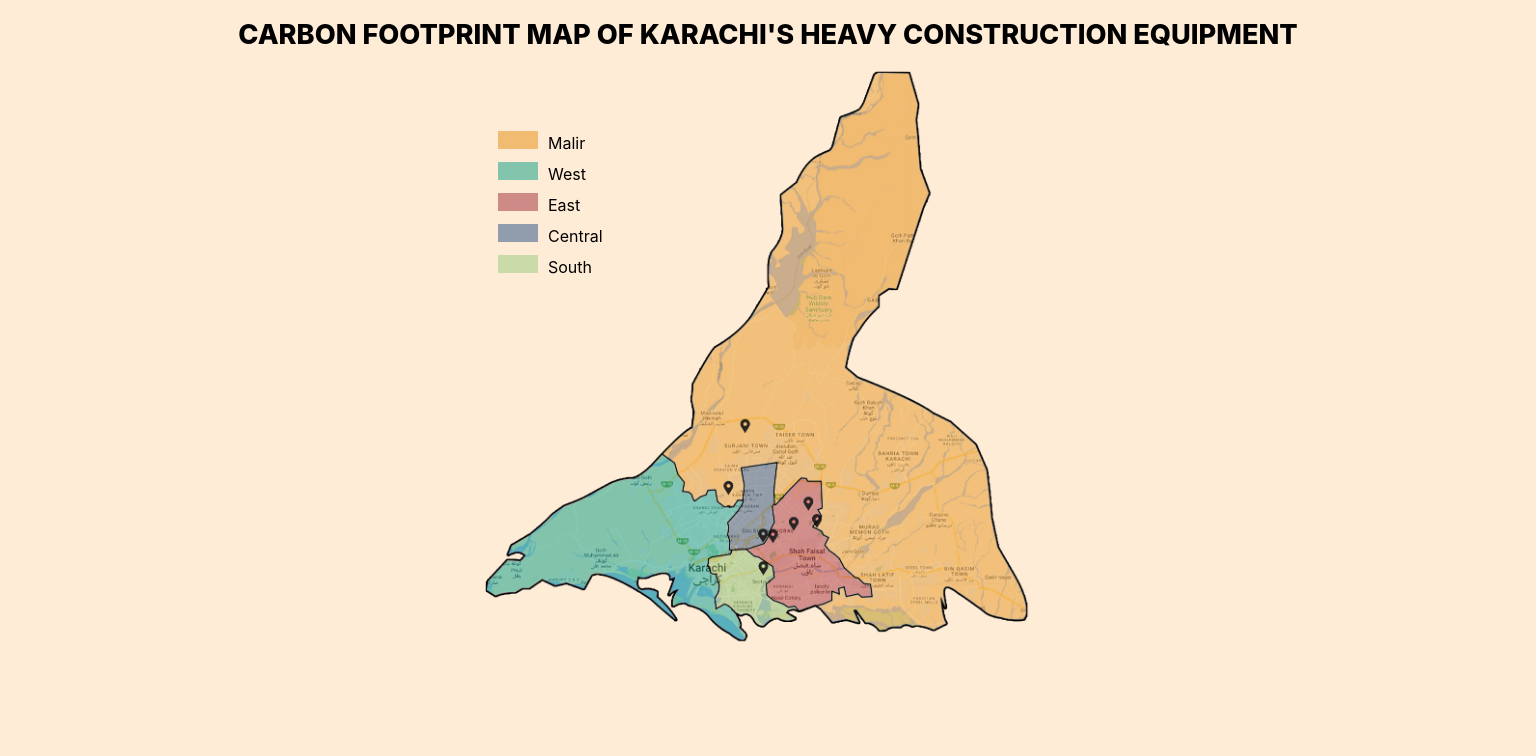
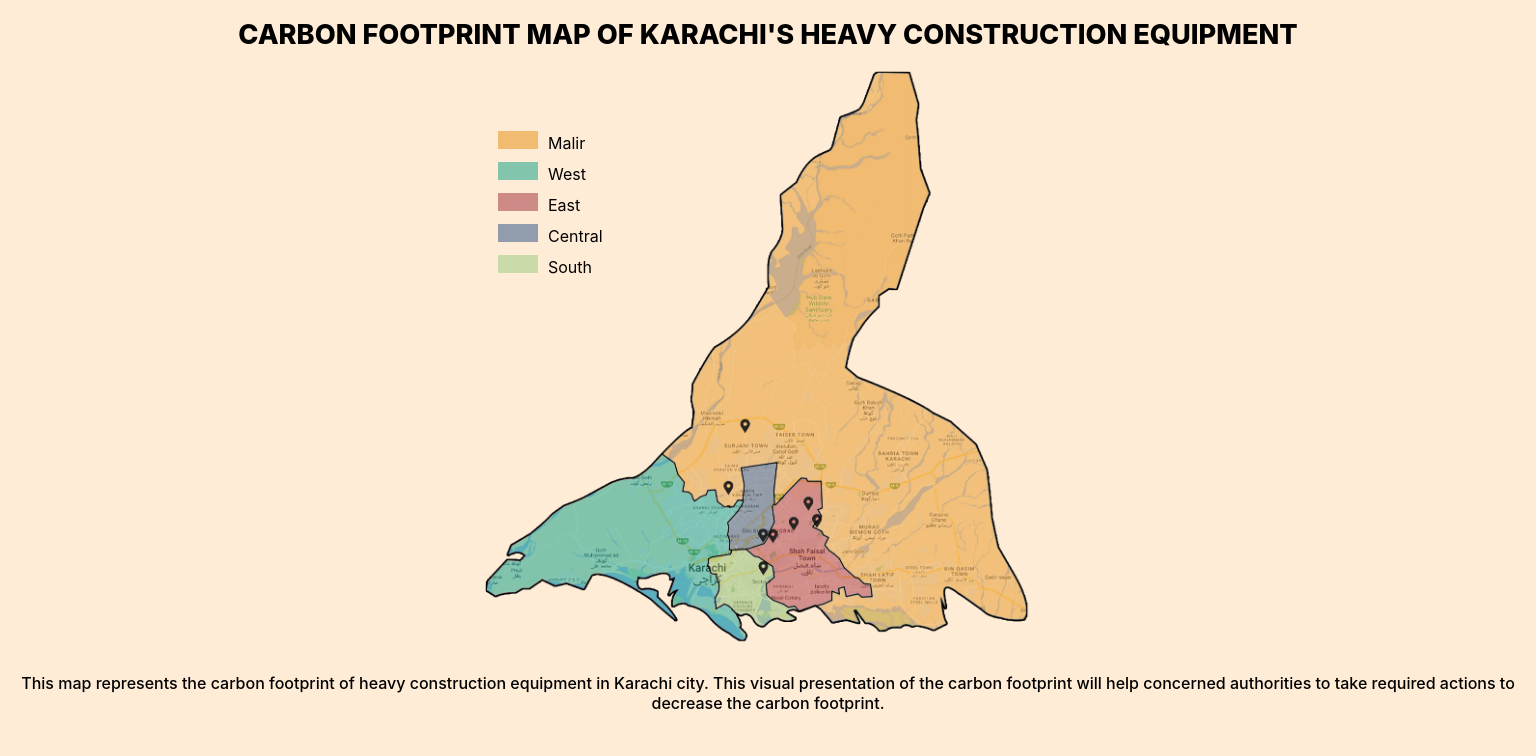
Before and after one commit to zamsabir2002/carbon_footprint_mapping, a React (Create React App) app: page / in a window 1536 px wide. Shown: the top 756 px of the page. Built offline with nearby package versions, Linux system fonts and the light colour scheme.

Commit message:
footer adjust

```diff
--- a/src/App.css
+++ b/src/App.css
@@ -66,8 +66,8 @@ footer {
   color: #61dafb;
 }
 
-@media only screen and (min-width: 1300px) {
+@media only screen and (min-width: 1400px) {
   footer {
-    position: absolute;
+    /* position: absolute; */
   }
 }
```
